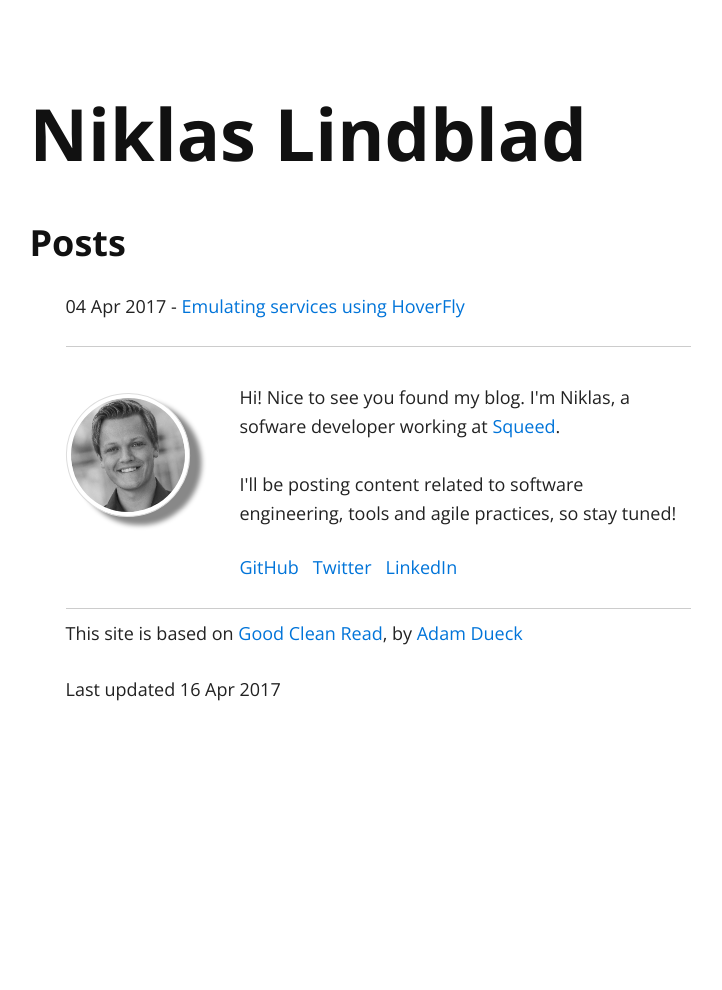
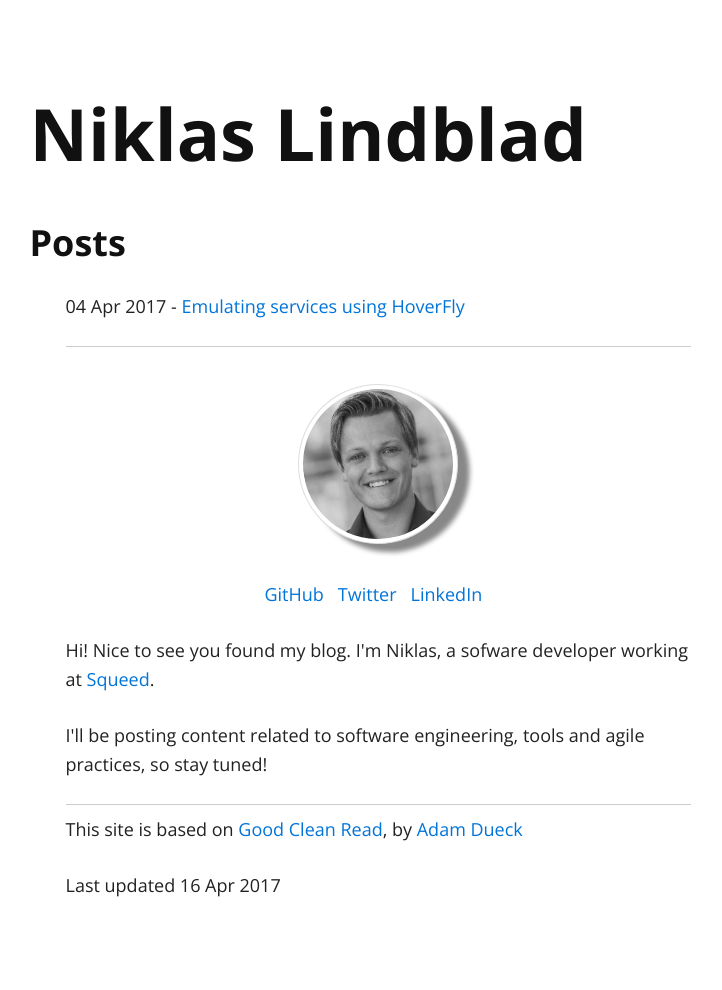
Before and after one commit to niklind/niklind.github.io, a Jekyll site: the page built from index.md, in a window 1280 px wide. Shown: the whole page, without its empty margins (262-984 px from the left). Built offline with Jekyll 4.4.1, drawn with Linux system fonts in a browser that asks for light colours; nearby versions of some CDN libraries; before the commit the page ends 900 px from its top, so only the background shows below that.

Commit message:
Updated footer layout to work better on mobile

```diff
--- a/_includes/footer.html
+++ b/_includes/footer.html
@@ -1,18 +1,18 @@
 <footer>
 	<hr>
-	<p id="profile">
-		<span class="profile-row">
-			<img alt="Niklas Lindblad" src="/images/niklas.jpg" id="profile-img" class="shadow" />
-			<span class="profile-text">Hi! Nice to see you found my blog. I'm Niklas, a sofware developer working at <a href="http://www.squeed.com/">Squeed</a>. <br/><br/> I'll be posting content related to software engineering, tools and agile practices, so stay tuned!</span>
-		</span>
-		<span class="profile-row">
-			<span style="display: table-cell;"></span>
-			<span class="profile-text">
-				{% for item in site.navigation %}
-		            <a href="{{ item.url }}">{{ item.title }}</a> &nbsp;
-		        {% endfor %}
-			</span>
-		</span>
+	<p>
+		<img alt="Niklas Lindblad" src="/images/niklas.jpg" id="profile-img" class="shadow" />
+	</p>
+	<p id="profile-links">
+		{% for item in site.navigation %}
+	        <a href="{{ item.url }}">{{ item.title }}</a> &nbsp;
+	    {% endfor %}
+    </p>
+	<p>
+		Hi! Nice to see you found my blog. I'm Niklas, a sofware developer working at <a href="http://www.squeed.com/">Squeed</a>.
+	</p>
+	<p>
+		I'll be posting content related to software engineering, tools and agile practices, so stay tuned!
 	</p>
 	<hr>
 	<p>This site is based on <a href="https://adueck.github.io/good-clean-read">Good Clean Read</a>, by <a href="https://github.com/adueck">Adam Dueck</a></p>
--- a/css/site.css
+++ b/css/site.css
@@ -192,17 +192,11 @@ pre > code {
   padding: 0;
 }
 
-#profile {
-  display: table;
-}
-
-.profile-row {
-  display: table-row;
-}
-
 #profile-img {
   min-width: 25px;
   min-height: 25px;
+  max-width: 150px;
+  max-height: 150px;
   -webkit-filter: grayscale(100%);
   border-radius: 50%;
   -webkit-transform: rotate(-10deg);
@@ -231,10 +225,8 @@ pre > code {
       transform: rotate(0deg);
 }
 
-.profile-text {
-  display: table-cell;
-  vertical-align: middle;
-  padding-left: 60px;
+#profile-links {
+  text-align: center;
 }
 
 .shadow {
```
